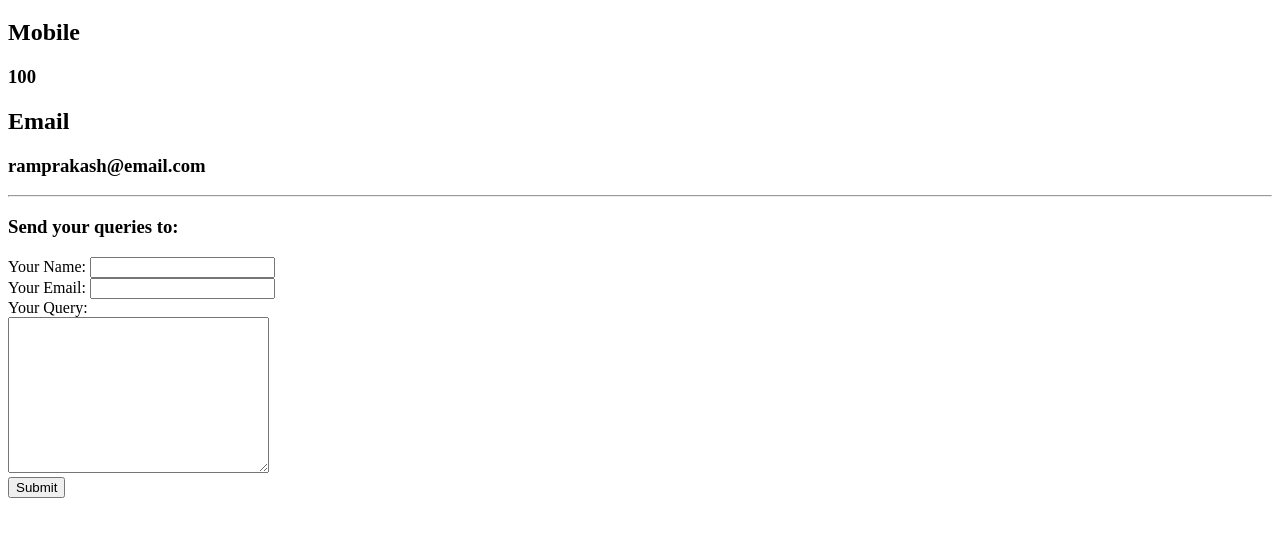
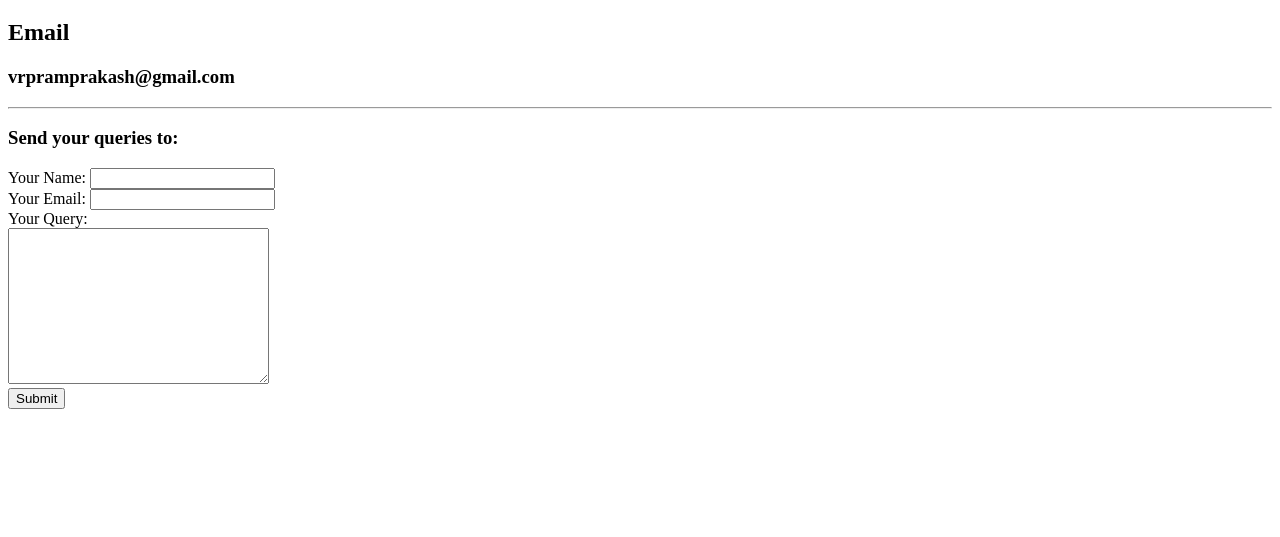
Before and after one commit to ragnorLothbrok/cv, a plain HTML site: page contact.html in a window 1280 px wide. Shown: the part 61-598 px from the top of the page. Drawn offline with Linux system fonts and the light colour scheme.

Commit message:
Update contact.html

```diff
--- a/contact.html
+++ b/contact.html
@@ -6,10 +6,8 @@
   </head>
   <body>
     <h1>Contact me at</h1>
-    <h2>Mobile</h2>
-    <h3>100</h3>
     <h2>Email</h2>
-    <h3>ramprakash@email.com</h3>
+    <h3>vrpramprakash@gmail.com</h3>
     <hr>
     <h3>Send your queries to: </h3>
     <form class="" action="index.html" method="post">
```
